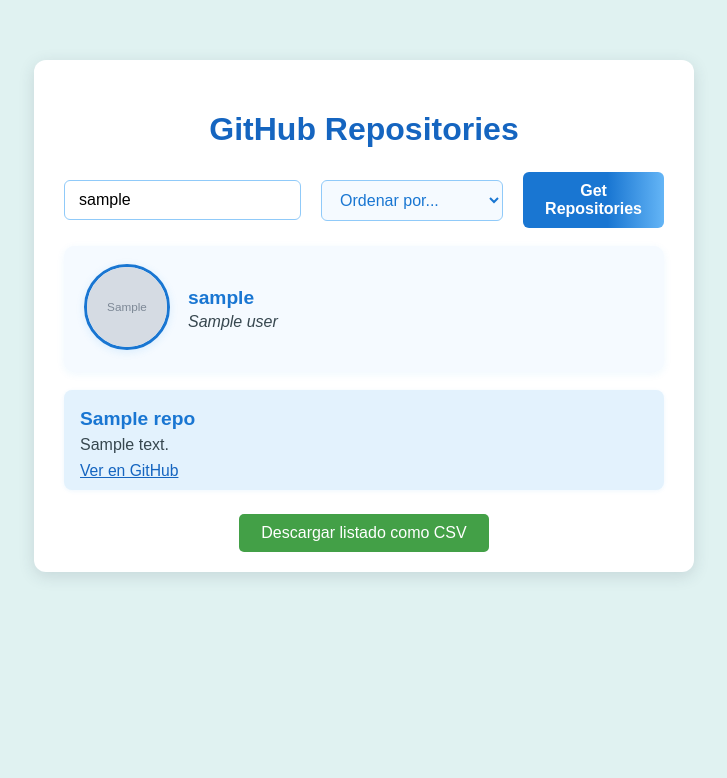
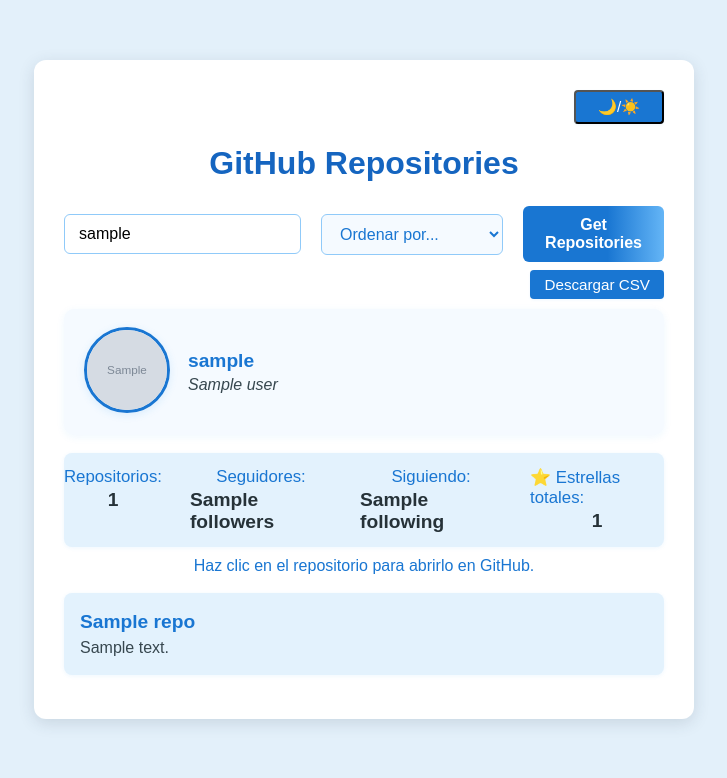
Before and after one commit to jdelgadoc17/buscarepo, a Flask app: template templates/index.html in a window 1280 px wide. Shown: the top 778 px of the page, without its empty margins (276-1003 px from the left). Run offline with Flask 3, Linux system fonts and the light colour scheme; the template is opened without the code that fills it: most values are stand-ins (such as "Sample title", 1, 10 or a date in 2020); grey boxes marked "Sample" are stand-in pictures.

Commit message:
Modo oscuro/claro, mejoras visuales, accesibilidad, y fixes de UI

```diff
--- a/app.py
+++ b/app.py
@@ -38,6 +38,7 @@ def index():
     per_page = 10
     total_pages = 1
     sort = request.args.get("sort", "")
+    stats = None
     if request.method == "POST":
         username = request.form.get("username", "").strip()
         sort = request.form.get("sort", "")
@@ -59,6 +60,18 @@ def index():
     elif sort == "created":
         repos = sorted(repos, key=lambda r: r.get("created_at", ""), reverse=True)
     total_pages = math.ceil(len(repos) / per_page) if repos else 1
+    # Estadísticas rápidas
+    if user_data:
+        total_repos = user_data.get("public_repos", 0)
+        followers = user_data.get("followers", 0)
+        following = user_data.get("following", 0)
+        total_stars = sum(r.get("stargazers_count", 0) for r in repos)
+        stats = {
+            "total_repos": total_repos,
+            "followers": followers,
+            "following": following,
+            "total_stars": total_stars
+        }
     # Paginación
     start = (page - 1) * per_page
     end = start + per_page
@@ -71,7 +84,8 @@ def index():
         page=page,
         total_pages=total_pages,
         user_data=user_data,
-        sort=sort
+        sort=sort,
+        stats=stats
     )
 
 @app.route("/download_csv")
--- a/static/main.js
+++ b/static/main.js
@@ -1,10 +1,44 @@
-// main.js: Maneja el envío automático del formulario al cambiar el filtro de orden
+// main.js: JS principal para la app de repositorios GitHub
 
 document.addEventListener('DOMContentLoaded', function() {
+    // Envío automático del formulario al cambiar el filtro de orden
     var sortSelect = document.getElementById('sortSelect');
     if (sortSelect) {
         sortSelect.addEventListener('change', function() {
             document.getElementById('searchForm').submit();
         });
     }
+
+    // Hacer que los div.repo y h2 sean clicables para abrir el repo
+    document.querySelectorAll('.repo').forEach(function(repoDiv) {
+        var url = repoDiv.dataset.url;
+        repoDiv.addEventListener('click', function() {
+            if (url) window.open(url, '_blank');
+        });
+        var h2 = repoDiv.querySelector('h2');
+        if (h2) {
+            h2.addEventListener('click', function(e) {
+                e.stopPropagation();
+                if (url) window.open(url, '_blank');
+            });
+        }
+    });
+
+    // Modo claro/oscuro
+    var toggleTheme = document.getElementById('toggleTheme');
+    var body = document.body;
+    // Cargar preferencia guardada
+    if (localStorage.getItem('theme') === 'dark') {
+        body.classList.add('dark-mode');
+    }
+    if (toggleTheme) {
+        toggleTheme.addEventListener('click', function() {
+            body.classList.toggle('dark-mode');
+            if (body.classList.contains('dark-mode')) {
+                localStorage.setItem('theme', 'dark');
+            } else {
+                localStorage.setItem('theme', 'light');
+            }
+        });
+    }
 });
--- a/static/style.css
+++ b/static/style.css
@@ -2,8 +2,9 @@ body {
     font-family: Arial, sans-serif;
     margin: 0;
     padding: 20px;
-    background-color: #e0f2f1;
+    background-color: #e3f0fa; /* azul claro */
     color: #2e7d32;
+    transition: background 0.3s, color 0.3s;
 }
 
 .container {
@@ -87,11 +88,14 @@ button[type="submit"]:hover {
     padding: 18px 16px 10px 16px;
     margin-bottom: 16px;
     box-shadow: 0 1px 4px rgba(33, 150, 243, 0.08);
+    cursor: pointer;
 }
 .repo h2 {
     margin: 0 0 6px 0;
     color: #1976d2;
     font-size: 1.2rem;
+    cursor: pointer;
+    text-decoration: none;
 }
 .repo p {
     margin: 0 0 8px 0;
@@ -107,6 +111,14 @@ button[type="submit"]:hover {
     color: #0d47a1;
 }
 
+.repo-hint {
+    text-align: center;
+    color: #1976d2;
+    font-size: 1rem;
+    margin-bottom: 18px;
+    margin-top: -8px;
+}
+
 .pagination-download {
     display: flex;
     justify-content: center;
@@ -119,20 +131,27 @@ button[type="submit"]:hover {
     margin: 0;
     text-align: center;
 }
+.download-csv-form {
+    display: flex;
+    justify-content: flex-end;
+    margin-top: -10px;
+    margin-bottom: 10px;
+}
 .csv-btn {
-    background: #43a047;
+    background: #1976d2;
     color: #fff;
-    padding: 10px 22px;
-    border-radius: 5px;
+    padding: 6px 14px;
+    border-radius: 4px;
     text-decoration: none;
     font-weight: 500;
+    font-size: 0.95rem;
     transition: background 0.2s;
     margin: 0;
     display: inline-block;
-    font-size: 1rem;
+    box-shadow: 0 1px 3px rgba(33, 150, 243, 0.07);
 }
 .csv-btn:hover {
-    background: #2e7d32;
+    background: #1565c0;
 }
 .pagination {
     display: flex;
@@ -223,6 +242,34 @@ button[type="submit"]:hover {
     border: 1.5px solid #1976d2;
     outline: none;
 }
+
+.quick-stats {
+    display: flex;
+    justify-content: center;
+    gap: 28px;
+    margin: 18px 0 18px 0;
+    background: #e3f2fd;
+    border-radius: 8px;
+    padding: 14px 0;
+    box-shadow: 0 1px 4px rgba(33, 150, 243, 0.08);
+}
+.stat {
+    display: flex;
+    flex-direction: column;
+    align-items: center;
+    font-size: 1.05rem;
+}
+.stat-label {
+    color: #1976d2;
+    font-weight: 500;
+}
+.stat-value {
+    color: #263238;
+    font-size: 1.2rem;
+    font-weight: bold;
+    margin-top: 2px;
+}
+
 @media (max-width: 600px) {
     .search-form {
         flex-direction: column;
@@ -233,3 +280,78 @@ button[type="submit"]:hover {
         width: 100%;
     }
 }
+
+/* Modo oscuro */
+body.dark-mode {
+    background-color: #181a1b;
+    color: #e0e0e0;
+}
+body.dark-mode .container {
+    background-color: #23272f;
+    box-shadow: 0 4px 16px rgba(20, 20, 20, 0.25);
+}
+body.dark-mode h1,
+body.dark-mode .profile-link,
+body.dark-mode .stat-label,
+body.dark-mode .repo-hint {
+    color: #90caf9;
+}
+body.dark-mode .repo {
+    background: #23272f;
+    box-shadow: 0 1px 4px rgba(33, 150, 243, 0.04);
+    /* Fondo más claro para destacar el repo */
+    background: #262b34;
+}
+body.dark-mode .repo h2 {
+    color: #fff;
+    font-weight: bold;
+    letter-spacing: 0.5px;
+}
+body.dark-mode .repo p {
+    color: #cfd8dc;
+    font-size: 1.02rem;
+    font-weight: 400;
+}
+body.dark-mode .stat-value {
+    color: #fff;
+}
+body.dark-mode .quick-stats {
+    background: #1a1d22;
+}
+body.dark-mode .csv-btn {
+    background: #1565c0;
+    color: #fff;
+}
+body.dark-mode .csv-btn:hover {
+    background: #1976d2;
+}
+body.dark-mode .pagination .page-btn {
+    background: #1565c0;
+    color: #fff;
+}
+body.dark-mode .pagination .page-btn:hover {
+    background: #1976d2;
+}
+body.dark-mode input[type="text"],
+body.dark-mode select {
+    background: #23272f;
+    color: #e0e0e0;
+    border: 1px solid #90caf9;
+}
+body.dark-mode input[type="text"]::placeholder {
+    color: #b0bec5;
+}
+
+/* Accesibilidad: outline para focus en botones y repos */
+button:focus, .csv-btn:focus, .repo:focus {
+    outline: 2px solid #1976d2;
+    outline-offset: 2px;
+}
+.repo {
+    background: #e3f2fd;
+    border-radius: 8px;
+    padding: 18px 16px 10px 16px;
+    margin-bottom: 16px;
+    box-shadow: 0 1px 4px rgba(33, 150, 243, 0.08);
+    cursor: pointer;
+}
--- a/templates/index.html
+++ b/templates/index.html
@@ -8,20 +8,27 @@
 </head>
 <body>
     <div class="container">
+        <div style="display: flex; justify-content: flex-end; margin-bottom: 8px;">
+            <button id="toggleTheme" type="button" class="csv-btn" style="min-width: 90px;" alt="Alternar modo claro/oscuro">🌙/☀️</button>
+        </div>
         <h1>GitHub Repositories</h1>
         <form method="post" class="search-form" id="searchForm">
             <input type="text" id="username" name="username" placeholder="Enter GitHub Username" value="{{ username }}">
             {% if username %}
-            <select name="sort" class="sort-select" id="sortSelect">
+            <select name="sort" class="sort-select" id="sortSelect" alt="Ordenar repositorios">
                 <option value="" {% if not sort %}selected{% endif %}>Ordenar por...</option>
                 <option value="name" {% if sort == 'name' %}selected{% endif %}>Nombre</option>
                 <option value="stars" {% if sort == 'stars' %}selected{% endif %}>Estrellas</option>
                 <option value="created" {% if sort == 'created' %}selected{% endif %}>Fecha de creación</option>
             </select>
             {% endif %}
-            <button type="submit">Get Repositories</button>
+            <button type="submit" alt="Buscar repositorios">Get Repositories</button>
         </form>
-
+        {% if username and repos %}
+        <div class="download-csv-form">
+            <a href="/download_csv?username={{ username }}{% if sort %}&sort={{ sort }}{% endif %}" class="csv-btn" alt="Descargar listado como CSV">Descargar CSV</a>
+        </div>
+        {% endif %}
         {% if user_data %}
             <div class="user-profile">
                 <a href="{{ user_data.html_url }}" target="_blank">
@@ -36,14 +43,26 @@
                     {% endif %}
                 </div>
             </div>
+            {% if stats %}
+            <div class="quick-stats">
+                <div class="stat"><span class="stat-label">Repositorios:</span> <span class="stat-value">{{ stats.total_repos }}</span></div>
+                <div class="stat"><span class="stat-label">Seguidores:</span> <span class="stat-value">{{ stats.followers }}</span></div>
+                <div class="stat"><span class="stat-label">Siguiendo:</span> <span class="stat-value">{{ stats.following }}</span></div>
+                <div class="stat"><span class="stat-label">⭐ Estrellas totales:</span> <span class="stat-value">{{ stats.total_stars }}</span></div>
+            </div>
+            <div class="repo-hint">Haz clic en el repositorio para abrirlo en GitHub.</div>
+            {% endif %}
         {% endif %}
         <div class="repositories">
             {% if repos %}
                 {% for repo in repos %}
-                    <div class="repo">
+                    <div class="repo" data-url="{{ repo.html_url }}" tabindex="0" alt="Repositorio {{ repo.name }}">
                         <h2>{{ repo.name }}</h2>
-                        <p>{{ repo.description or 'Sin descripción' }}</p>
-                        <a href="{{ repo.html_url }}" target="_blank">Ver en GitHub</a>
+                        {% if repo.description %}
+                        <p>{{ repo.description }}</p>
+                        {% else %}
+                        <p></p>
+                        {% endif %}
                     </div>
                 {% endfor %}
                 {% if (total_pages > 1) or (username and repos) %}
@@ -51,22 +70,17 @@
                     {% if total_pages > 1 %}
                     <div class="pagination">
                         {% if page > 1 %}
-                            <a href="?username={{ username }}&page={{ page - 1 }}{% if sort %}&sort={{ sort }}{% endif %}" class="page-btn">Anterior</a>
+                            <a href="?username={{ username }}&page={{ page - 1 }}{% if sort %}&sort={{ sort }}{% endif %}" class="page-btn" alt="Página anterior">Anterior</a>
                         {% endif %}
                         <span>Página {{ page }} de {{ total_pages }}</span>
                         {% if page < total_pages %}
-                            <a href="?username={{ username }}&page={{ page + 1 }}{% if sort %}&sort={{ sort }}{% endif %}" class="page-btn">Siguiente</a>
+                            <a href="?username={{ username }}&page={{ page + 1 }}{% if sort %}&sort={{ sort }}{% endif %}" class="page-btn" alt="Página siguiente">Siguiente</a>
                         {% endif %}
-                    </div>
-                    {% endif %}
-                    {% if username and repos %}
-                    <div class="download-csv">
-                        <a href="/download_csv?username={{ username }}{% if sort %}&sort={{ sort }}{% endif %}" class="csv-btn">Descargar listado como CSV</a>
                     </div>
                     {% endif %}
                 </div>
                 {% endif %}
-            {% else %}
+            {% elif username %}
                 <p class="no-repos">No se encontraron repositorios.</p>
             {% endif %}
         </div>
```
